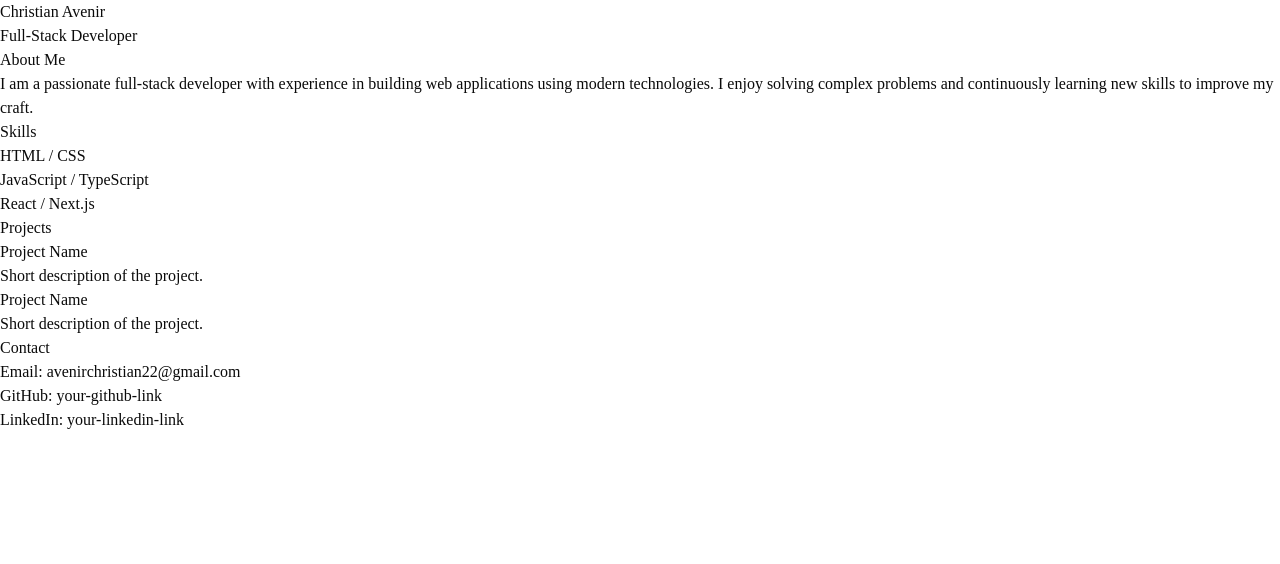
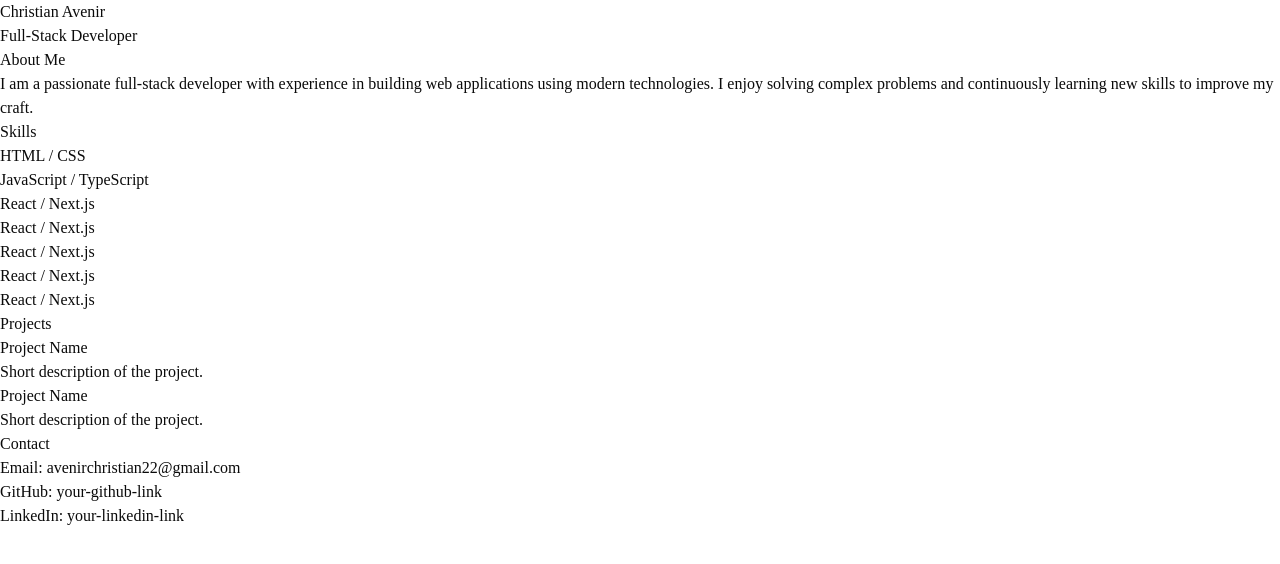
Before and after one commit to CCAvenir/personal-portfolio, a Next.js app: page / in a window 1280 px wide. Shown: the top 564 px of the page. Built offline with nearby package versions, Linux system fonts and the light colour scheme.

Commit message:
feat: add something 2

```diff
--- a/app/page.tsx
+++ b/app/page.tsx
@@ -21,6 +21,10 @@ export default function Home() {
         <ul>
           <li>HTML / CSS</li>
           <li>JavaScript / TypeScript</li>
+          <li>React / Next.js</li>
+          <li>React / Next.js</li>
+          <li>React / Next.js</li>
+          <li>React / Next.js</li>
           <li>React / Next.js</li>
         </ul>
       </section>
```
